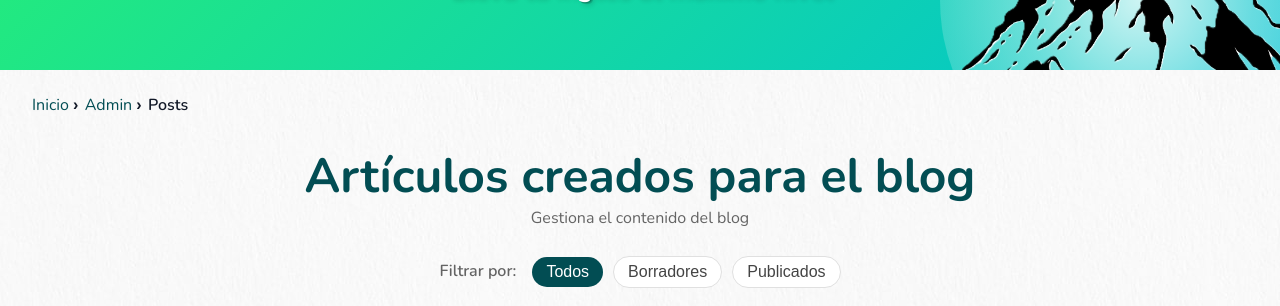
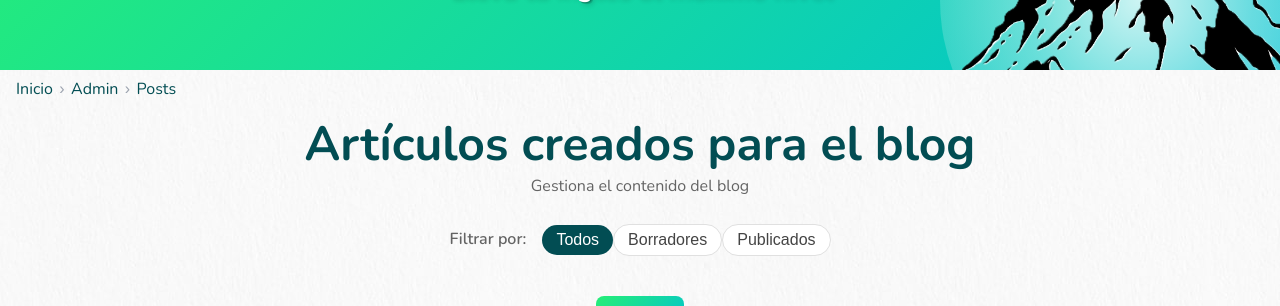
Before and after one commit to oksanaVLC/EMS_English_School, an Angular app: page /admin/posts in a window 1280 px wide. Shown: the part 228-534 px from the top of the page. Built offline with nearby package versions, Linux system fonts and the light colour scheme; no server answers; a web font is replaced by a local one.

Commit message:
(breadcrumbs): implementar sistema automático basado en router y servicio centralizado

```diff
--- /dev/null
+++ b/src/app/core/models/breadcrumb.ts
@@ -0,0 +1,4 @@
+export interface Breadcrumb {
+  url: string;
+  label: string;
+}
--- /dev/null
+++ b/src/app/core/services/breadcrumbs.service.ts
@@ -0,0 +1,55 @@
+import { Injectable, inject, signal } from '@angular/core';
+import { NavigationEnd, Router } from '@angular/router';
+import { filter } from 'rxjs';
+import { Breadcrumb } from '../models/breadcrumb';
+
+@Injectable({
+  providedIn: 'root',
+})
+export class BreadcrumbsService {
+  private router = inject(Router);
+
+  breadcrumbs = signal<Breadcrumb[]>([]);
+
+  private hiddenRoutes = new Set(['/login', '/register', '/']);
+
+  constructor() {
+    this.router.events
+      .pipe(filter((e): e is NavigationEnd => e instanceof NavigationEnd))
+      .subscribe(() => this.build());
+  }
+
+  private build() {
+    const url = this.router.url;
+
+    if (this.hiddenRoutes.has(url)) {
+      this.breadcrumbs.set([]);
+      return;
+    }
+
+    const segments = url.split('/').filter(Boolean);
+
+    const list: Breadcrumb[] = [];
+
+    let path = '';
+
+    for (const segment of segments) {
+      path += `/${segment}`;
+
+      list.push({
+        url: path,
+        label: this.format(segment),
+      });
+    }
+
+    if (list.length) {
+      list.unshift({ url: '/', label: 'Inicio' });
+    }
+
+    this.breadcrumbs.set(list);
+  }
+
+  private format(value: string): string {
+    return value.replace(/-/g, ' ').replace(/\b\w/g, (l) => l.toUpperCase());
+  }
+}
--- a/src/app/features/dashboard/admin/blog/posts/posts-list/posts-list.html
+++ b/src/app/features/dashboard/admin/blog/posts/posts-list/posts-list.html
@@ -5,7 +5,7 @@
     <p>Gestiona el contenido del blog</p>
     <div class="filters">
       <span class="filters-label">Filtrar por:</span>
-
+      <div>
         <button (click)="filter('')" [class.active]="filterStatus === ''">Todos</button>
 
         <button (click)="filter('draft')" [class.active]="filterStatus === 'draft'">
@@ -16,7 +16,7 @@
           Publicados
         </button>
       </div>
-
+    </div>
     <button class="btn-create" routerLink="/admin/posts/create">Crear +</button>
   </div>
 
--- a/src/app/shared/components/breadcrumbs/breadcrumbs.html
+++ b/src/app/shared/components/breadcrumbs/breadcrumbs.html
@@ -1,23 +1,13 @@
-<div class="wrapper">
-  @if (show()) {
-    <nav class="breadcrumbs">
-      @for (bc of breadcrumbs(); track bc.url; let last = $last) {
-        <span class="crumb">
-          @if (!last) {
-            <a [routerLink]="bc.url" class="crumb-link">
-              {{ bc.label }}
-            </a>
-          } @else {
-            <span class="crumb-current">
-              {{ bc.label }}
-            </span>
-          }
+@if (breadcrumbs().length) {
+  <nav class="breadcrumbs">
+    @for (bc of breadcrumbs(); track bc.url) {
+      <a [routerLink]="bc.url">
+        {{ bc.label }}
+      </a>
 
-          @if (!last) {
-            <span class="separator">›</span>
-          }
-        </span>
+      @if (!$last) {
+        <span>›</span>
       }
-    </nav>
-  }
-</div>
+    }
+  </nav>
+}
--- a/src/app/shared/components/breadcrumbs/breadcrumbs.scss
+++ b/src/app/shared/components/breadcrumbs/breadcrumbs.scss
@@ -2,6 +2,7 @@
   max-width: 1400px;
   margin: 0 auto;
   padding: 1rem;
+  padding-bottom: 0.5rem;
   width: 100%;
 }
 
--- a/src/app/shared/components/breadcrumbs/breadcrumbs.ts
+++ b/src/app/shared/components/breadcrumbs/breadcrumbs.ts
@@ -1,11 +1,6 @@
-import { Component, inject, signal, WritableSignal } from '@angular/core';
-import { NavigationEnd, Router, RouterLink } from '@angular/router';
-import { filter } from 'rxjs';
-
-interface Breadcrumb {
-  url: string;
-  label: string;
-}
+import { Component, inject } from '@angular/core';
+import { RouterLink } from '@angular/router';
+import { BreadcrumbsService } from '../../../core/services/breadcrumbs.service';
 
 @Component({
   selector: 'app-breadcrumbs',
@@ -15,80 +10,7 @@ interface Breadcrumb {
   styleUrls: ['./breadcrumbs.scss'],
 })
 export class Breadcrumbs {
-  private router = inject(Router);
+  private service = inject(BreadcrumbsService);
 
-  breadcrumbs: WritableSignal<Breadcrumb[]> = signal([]);
-  show = signal(false);
-
-  // Rutas donde NO se deben mostrar los breadcrumbs
-  private hiddenRoutes = new Set(['/login', '/register', '/']);
-
-  constructor() {
-    this.router.events
-      .pipe(filter((e): e is NavigationEnd => e instanceof NavigationEnd))
-      .subscribe(() => this.buildBreadcrumbs());
-  }
-
-  private buildBreadcrumbs(): void {
-    const currentUrl = this.router.url;
-
-    // ✅ No mostrar breadcrumbs en login y register
-    if (this.hiddenRoutes.has(currentUrl)) {
-      this.show.set(false);
-      return;
-    }
-
-    const segments = this.router.url.split('/').filter(Boolean);
-
-    const breadcrumbs: Breadcrumb[] = [];
-
-    let url = '';
-
-    for (const segment of segments) {
-      url += `/${segment}`;
-
-      const label = this.getLabel(segment);
-
-      if (!label) continue;
-
-      //  ocultamos segmentos técnicos PERO seguimos avanzando URL
-      if (this.hiddenSegments.has(segment)) continue;
-
-      breadcrumbs.push({ url, label });
-    }
-
-    //  SOLO añadir Inicio si NO estamos en home
-    if (breadcrumbs.length > 0) {
-      breadcrumbs.unshift({ url: '/', label: 'Inicio' });
-    }
-
-    this.breadcrumbs.set(breadcrumbs);
-    this.show.set(breadcrumbs.length > 1);
-  }
-
-  private getLabel(segment: string): string | null {
-    const map: Record<string, string> = {
-      admin: 'Admin',
-      user: 'User',
-      users: 'Usuarios',
-      posts: 'Posts',
-      create: 'Crear post',
-      edit: 'Editar',
-      view: 'Ver',
-
-      about: 'Sobre nosotros',
-      blog: 'Blog',
-      login: 'Login',
-      register: 'Registro',
-      'level-test': 'Test de nivel',
-      teacher: 'Teacher',
-      dashboard: 'Dashboard',
-      configuration: 'Configuración',
-      settings: 'Ajustes',
-    };
-
-    return map[segment] ?? segment;
-  }
-
-  private hiddenSegments = new Set(['edit', 'view']);
+  breadcrumbs = this.service.breadcrumbs;
 }
```
Also changed, not shown: 1 other file (tests, documents, lock files or other folders). Lines whose indentation alone changed are shown as unchanged.
